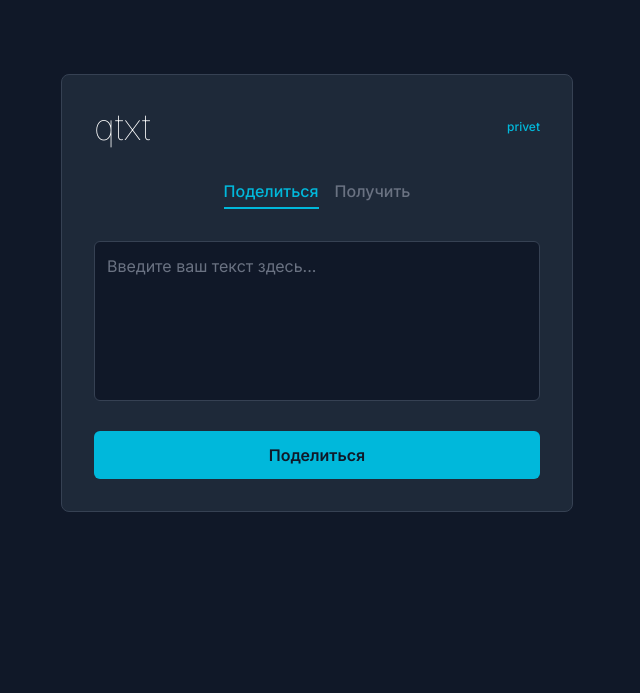
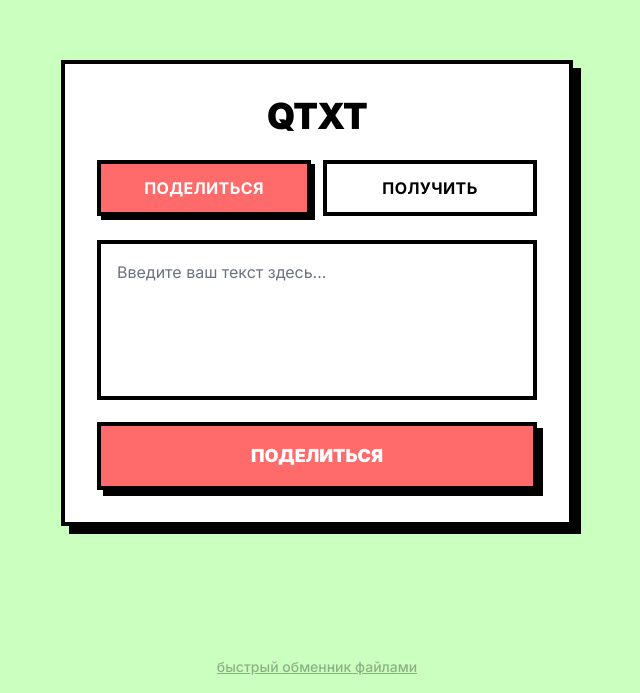
Before and after one commit to Kingrane/qtxt, a Next.js app: page / in a window 1280 px wide. Shown: the part 107-800 px from the top of the page, without its empty margins (323-963 px from the left). Built offline with nearby package versions, Linux system fonts and the light colour scheme.

Commit message:
Update page.tsx

```diff
--- a/app/page.tsx
+++ b/app/page.tsx
@@ -82,102 +82,130 @@ export default function Home() {
   };
 
   return (
-    // МИНИМАЛИЗМ: Темно-серый фон, без градиентов
-    <main className="flex min-h-screen flex-col items-center justify-center p-4 bg-gray-900">
-      {/* МИНИМАЛИЗМ: Простая карточка с четкой границей */}
-      <div className="w-full max-w-lg p-8 space-y-8 bg-gray-800 rounded-lg border border-gray-700">
-        {/* МИНИМАЛИЗМ: Заголовок с одним акцентным цветом */}
-        <div className="flex justify-between items-center">
-          <h1 className="text-4xl font-thin text-white">qtxt</h1>
-          <span className="text-xs font-medium text-cyan-500">privet</span>
-        </div>
+      <main className="flex min-h-screen flex-col items-center justify-center p-4 bg-[#CAFFBF] relative">
+        <div className="w-full max-w-lg p-8 space-y-6 bg-white border-4 border-black shadow-[8px_8px_0px_0px_rgba(0,0,0,1)]">
+          <h1 className="text-4xl font-black text-center text-black uppercase tracking-tight">
+            qtxt
+          </h1>
 
-        {/* МИНИМАЛИЗМ: Переключатель из двух кнопок без фона */}
-        <div className="flex justify-center space-x-4">
+          {/* Переключатель режимов */}
+          <div className="flex gap-3">
             <button
                 onClick={() => setMode('share')}
-            className={`pb-1 font-medium transition-colors border-b-2 ${
-              mode === 'share' ? 'text-cyan-500 border-cyan-500' : 'text-gray-500 border-transparent hover:text-gray-300'
+                className={`flex-1 py-3 px-4 font-bold border-4 border-black uppercase tracking-wide transition-all ${
+                    mode === 'share'
+                        ? 'bg-[#FF6B6B] text-white shadow-[4px_4px_0px_0px_rgba(0,0,0,1)] translate-x-0 translate-y-0'
+                        : 'bg-white text-black hover:shadow-[4px_4px_0px_0px_rgba(0,0,0,1)] hover:-translate-x-1 hover:-translate-y-1'
                 }`}
             >
               Поделиться
             </button>
             <button
                 onClick={() => setMode('get')}
-            className={`pb-1 font-medium transition-colors border-b-2 ${
-              mode === 'get' ? 'text-cyan-500 border-cyan-500' : 'text-gray-500 border-transparent hover:text-gray-300'
+                className={`flex-1 py-3 px-4 font-bold border-4 border-black uppercase tracking-wide transition-all ${
+                    mode === 'get'
+                        ? 'bg-[#9BF6FF] text-black shadow-[4px_4px_0px_0px_rgba(0,0,0,1)] translate-x-0 translate-y-0'
+                        : 'bg-white text-black hover:shadow-[4px_4px_0px_0px_rgba(0,0,0,1)] hover:-translate-x-1 hover:-translate-y-1'
                 }`}
             >
               Получить
             </button>
           </div>
 
+          {/* Режим "Поделиться" */}
           {mode === 'share' && (
-          <div className="space-y-6">
+              <div className="space-y-4">
             <textarea
                 value={shareText}
                 onChange={(e) => setShareText(e.target.value)}
                 placeholder="Введите ваш текст здесь..."
-              // МИНИМАЛИЗМ: Строгие поля ввода
-              className="w-full h-40 p-3 bg-gray-900 border border-gray-700 rounded-md resize-none placeholder-gray-500 text-white focus:outline-none focus:border-cyan-500 transition-colors"
+                className="w-full h-40 p-4 bg-white text-black border-4 border-black resize-none focus:outline-none focus:shadow-[6px_6px_0px_0px_rgba(0,0,0,1)] transition-shadow font-medium placeholder:text-gray-500 placeholder:font-normal"
             />
                 <button
                     onClick={handleShare}
                     disabled={shareLoading}
-              // МИНИМАЛИЗМ: Простая кнопка с акцентным цветом
-              className="w-full py-3 px-4 bg-cyan-500 text-gray-900 font-semibold rounded-md hover:bg-cyan-400 disabled:bg-gray-600 disabled:text-gray-400 transition-colors"
+                    className="w-full py-4 px-6 bg-[#FF6B6B] text-white font-black text-lg uppercase border-4 border-black shadow-[6px_6px_0px_0px_rgba(0,0,0,1)] hover:shadow-[8px_8px_0px_0px_rgba(0,0,0,1)] hover:-translate-x-1 hover:-translate-y-1 disabled:bg-gray-400 disabled:cursor-not-allowed disabled:transform-none transition-all active:shadow-[2px_2px_0px_0px_rgba(0,0,0,1)] active:translate-x-1 active:translate-y-1"
                 >
                   {shareLoading ? 'Создание ссылки...' : 'Поделиться'}
                 </button>
-            {shareError && <p className="text-center text-red-500 text-sm">{shareError}</p>}
+                {shareError && (
+                    <div className="p-4 bg-[#FF6B6B] border-4 border-black text-center">
+                      <p className="font-bold text-white">{shareError}</p>
+                    </div>
+                )}
                 {shareCode && (
-              // МИНИМАЛИЗМ: Блок с результатом с левой цветной полосой
-              <div className="p-4 bg-gray-900 rounded-md border-l-4 border-cyan-500">
+                    <div className="p-6 bg-[#FFC6FF] border-4 border-black shadow-[6px_6px_0px_0px_rgba(0,0,0,1)]">
                       <div className="flex items-center justify-between">
                         <div>
-                    <p className="text-xs text-gray-400 uppercase tracking-wider">Ваш код</p>
-                    <p className="text-2xl font-mono font-bold text-white mt-1">{shareCode}</p>
+                          <p className="text-xs font-bold text-black mb-2 uppercase tracking-wider">Ваш код</p>
+                          <p className="text-3xl font-black font-mono text-black break-all">
+                            {shareCode}
+                          </p>
                         </div>
-                  <button onClick={handleCopy} className="p-2 text-gray-400 hover:text-white transition-colors">
+                        <button
+                            onClick={handleCopy}
+                            className="p-3 bg-white border-4 border-black hover:shadow-[4px_4px_0px_0px_rgba(0,0,0,1)] hover:-translate-x-1 hover:-translate-y-1 transition-all active:shadow-[1px_1px_0px_0px_rgba(0,0,0,1)] active:translate-x-1 active:translate-y-1"
+                        >
                           {copied ? (
-                      <svg xmlns="http://www.w3.org/2000/svg" className="h-5 w-5" fill="none" viewBox="0 0 24 24" stroke="currentColor"><path strokeLinecap="round" strokeLinejoin="round" strokeWidth={2} d="M5 13l4 4L19 7" /></svg>
+                              <svg xmlns="http://www.w3.org/2000/svg" className="h-6 w-6 text-green-600" fill="none" viewBox="0 0 24 24" stroke="currentColor" strokeWidth={3}>
+                                <path strokeLinecap="round" strokeLinejoin="round" d="M5 13l4 4L19 7" />
+                              </svg>
                           ) : (
-                      <svg xmlns="http://www.w3.org/2000/svg" className="h-5 w-5" fill="none" viewBox="0 0 24 24" stroke="currentColor"><path strokeLinecap="round" strokeLinejoin="round" strokeWidth={2} d="M8 5H6a2 2 0 00-2 2v12a2 2 0 002 2h10a2 2 0 002-2v-1M8 5a2 2 0 002 2h2a2 2 0 002-2M8 5a2 2 0 012-2h2a2 2 0 012 2m0 0h2a2 2 0 012 2v3m2 4H10m0 0l3-3m-3 3l3 3" /></svg>
+                              <svg xmlns="http://www.w3.org/2000/svg" className="h-6 w-6 text-black" fill="none" viewBox="0 0 24 24" stroke="currentColor" strokeWidth={2}>
+                                <path strokeLinecap="round" strokeLinejoin="round" d="M8 5H6a2 2 0 00-2 2v12a2 2 0 002 2h10a2 2 0 002-2v-1M8 5a2 2 0 002 2h2a2 2 0 002-2M8 5a2 2 0 012-2h2a2 2 0 012 2m0 0h2a2 2 0 012 2v3m2 4H10m0 0l3-3m-3 3l3 3" />
+                              </svg>
                           )}
                         </button>
                       </div>
-                <p className="text-xs text-gray-500 mt-3">Текст будет удален через 10 минут.</p>
+                      <p className="text-xs font-bold text-black mt-4 opacity-70">
+                        Текст будет удален через 10 минут.
+                      </p>
                     </div>
                 )}
               </div>
           )}
 
+          {/* Режим "Получить" */}
           {mode === 'get' && (
-          <div className="space-y-6">
+              <div className="space-y-4">
                 <input
                     type="text"
                     value={getCode}
                     onChange={(e) => setGetCode(e.target.value)}
                     placeholder="Введите код для получения текста"
-              className="w-full p-3 bg-gray-900 border border-gray-700 rounded-md placeholder-gray-500 text-white focus:outline-none focus:border-cyan-500 transition-colors"
+                    className="w-full p-4 bg-white text-black border-4 border-black focus:outline-none focus:shadow-[6px_6px_0px_0px_rgba(0,0,0,1)] transition-shadow font-bold text-lg uppercase placeholder:text-gray-500 placeholder:normal-case placeholder:font-normal placeholder:text-base"
                 />
                 <button
                     onClick={handleGet}
                     disabled={getLoading}
-              className="w-full py-3 px-4 bg-cyan-500 text-gray-900 font-semibold rounded-md hover:bg-cyan-400 disabled:bg-gray-600 disabled:text-gray-400 transition-colors"
+                    className="w-full py-4 px-6 bg-[#9BF6FF] text-black font-black text-lg uppercase border-4 border-black shadow-[6px_6px_0px_0px_rgba(0,0,0,1)] hover:shadow-[8px_8px_0px_0px_rgba(0,0,0,1)] hover:-translate-x-1 hover:-translate-y-1 disabled:bg-gray-400 disabled:cursor-not-allowed disabled:transform-none transition-all active:shadow-[2px_2px_0px_0px_rgba(0,0,0,1)] active:translate-x-1 active:translate-y-1"
                 >
                   {getLoading ? 'Загрузка...' : 'Получить текст'}
                 </button>
-            {getError && <p className="text-center text-red-500 text-sm">{getError}</p>}
+                {getError && (
+                    <div className="p-4 bg-[#FF6B6B] border-4 border-black text-center">
+                      <p className="font-bold text-white">{getError}</p>
+                    </div>
+                )}
                 {getText && (
-              <div className="p-4 bg-gray-900 rounded-md border-l-4 border-cyan-500">
-                <p className="text-xs text-gray-400 uppercase tracking-wider">Ваш текст</p>
-                <p className="text-white mt-2 whitespace-pre-wrap">{getText}</p>
+                    <div className="p-6 bg-[#FFD6A5] border-4 border-black shadow-[6px_6px_0px_0px_rgba(0,0,0,1)]">
+                      <p className="text-sm font-bold text-black mb-3 uppercase tracking-wider">Ваш текст:</p>
+                      <p className="whitespace-pre-wrap text-black font-medium leading-relaxed">
+                        {getText}
+                      </p>
                     </div>
                 )}
               </div>
           )}
         </div>
+
+        {/* Ссылка внизу */}
+        <a
+            href="#"
+            className="absolute bottom-4 text-sm font-medium text-black opacity-30 hover:opacity-50 transition-opacity underline"
+        >
+          быстрый обменник файлами
+        </a>
       </main>
   );
 }
```
Lines whose indentation alone changed are shown as unchanged.
